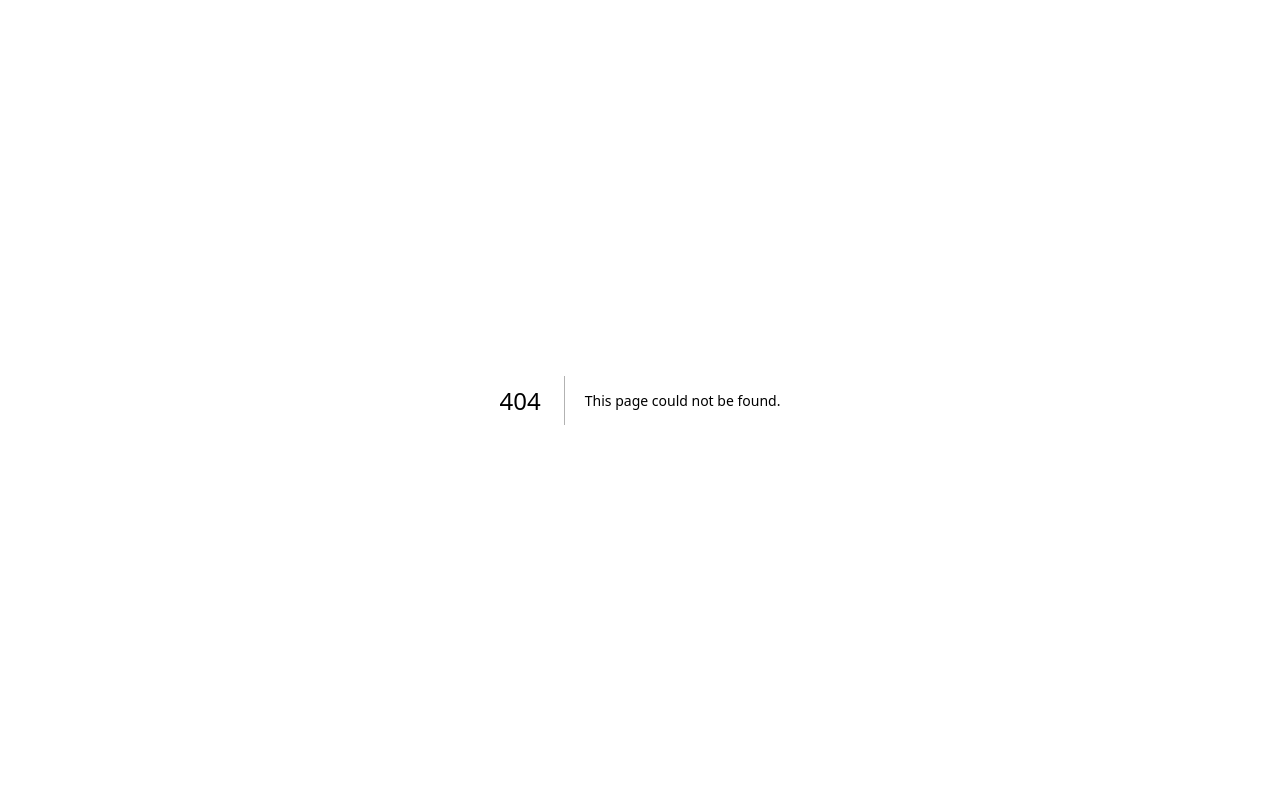
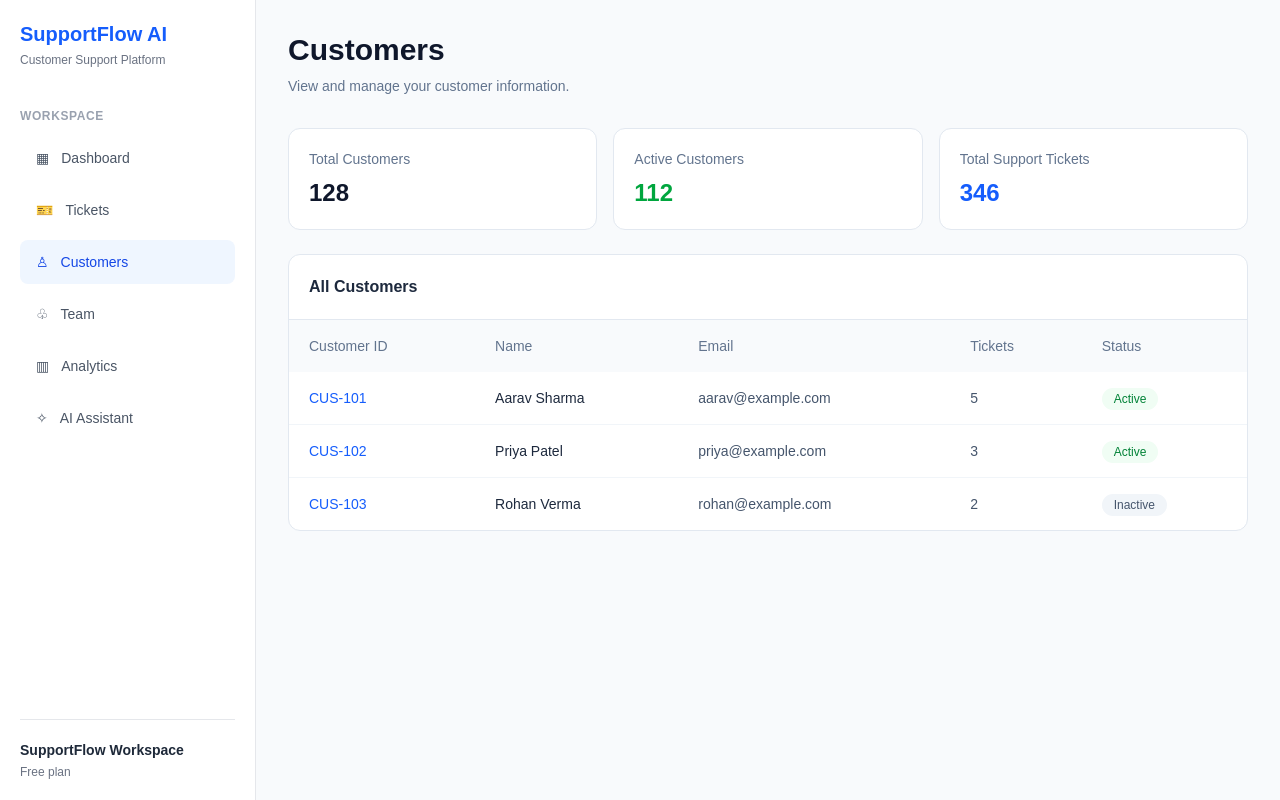
Before and after one commit to sachikatkar09/supportflow-ai, a Next.js app in the folder client/: page /customers in a window 1280 px wide. Before the commit this address had no page. Built offline with nearby package versions, Linux system fonts and the light colour scheme.

Commit message:
add customers management page

```diff
--- /dev/null
+++ b/client/app/customers/page.tsx
@@ -0,0 +1,106 @@
+import Sidebar from "../components/Sidebar";
+
+const customers = [
+  {
+    id: "CUS-101",
+    name: "Aarav Sharma",
+    email: "aarav@example.com",
+    tickets: 5,
+    status: "Active",
+  },
+  {
+    id: "CUS-102",
+    name: "Priya Patel",
+    email: "priya@example.com",
+    tickets: 3,
+    status: "Active",
+  },
+  {
+    id: "CUS-103",
+    name: "Rohan Verma",
+    email: "rohan@example.com",
+    tickets: 2,
+    status: "Inactive",
+  },
+];
+
+export default function CustomersPage() {
+  return (
+    <div className="flex min-h-screen bg-slate-50">
+      <Sidebar />
+
+      <main className="min-w-0 flex-1 p-8">
+        <div className="mb-8">
+          <h1 className="text-3xl font-bold text-slate-900">Customers</h1>
+          <p className="mt-2 text-sm text-slate-500">
+            View and manage your customer information.
+          </p>
+        </div>
+
+        <div className="mb-6 grid grid-cols-1 gap-4 sm:grid-cols-3">
+          <div className="rounded-xl border border-slate-200 bg-white p-5">
+            <p className="text-sm text-slate-500">Total Customers</p>
+            <h2 className="mt-2 text-2xl font-bold text-slate-900">128</h2>
+          </div>
+          <div className="rounded-xl border border-slate-200 bg-white p-5">
+            <p className="text-sm text-slate-500">Active Customers</p>
+            <h2 className="mt-2 text-2xl font-bold text-green-600">112</h2>
+          </div>
+          <div className="rounded-xl border border-slate-200 bg-white p-5">
+            <p className="text-sm text-slate-500">Total Support Tickets</p>
+            <h2 className="mt-2 text-2xl font-bold text-blue-600">346</h2>
+          </div>
+        </div>
+
+        <div className="overflow-hidden rounded-xl border border-slate-200 bg-white">
+          <div className="border-b border-slate-200 p-5">
+            <h2 className="font-semibold text-slate-800">All Customers</h2>
+          </div>
+
+          <div className="overflow-x-auto">
+            <table className="w-full text-left text-sm">
+              <thead className="bg-slate-50 text-slate-500">
+                <tr>
+                  <th className="px-5 py-4 font-medium">Customer ID</th>
+                  <th className="px-5 py-4 font-medium">Name</th>
+                  <th className="px-5 py-4 font-medium">Email</th>
+                  <th className="px-5 py-4 font-medium">Tickets</th>
+                  <th className="px-5 py-4 font-medium">Status</th>
+                </tr>
+              </thead>
+              <tbody className="divide-y divide-slate-100">
+                {customers.map((customer) => (
+                  <tr key={customer.id} className="hover:bg-slate-50">
+                    <td className="px-5 py-4 font-medium text-blue-600">
+                      {customer.id}
+                    </td>
+                    <td className="px-5 py-4 font-medium text-slate-800">
+                      {customer.name}
+                    </td>
+                    <td className="px-5 py-4 text-slate-600">
+                      {customer.email}
+                    </td>
+                    <td className="px-5 py-4 text-slate-600">
+                      {customer.tickets}
+                    </td>
+                    <td className="px-5 py-4">
+                      <span
+                        className={`rounded-full px-3 py-1 text-xs font-medium ${
+                          customer.status === "Active"
+                            ? "bg-green-50 text-green-700"
+                            : "bg-slate-100 text-slate-600"
+                        }`}
+                      >
+                        {customer.status}
+                      </span>
+                    </td>
+                  </tr>
+                ))}
+              </tbody>
+            </table>
+          </div>
+        </div>
+      </main>
+    </div>
+  );
+}
```
